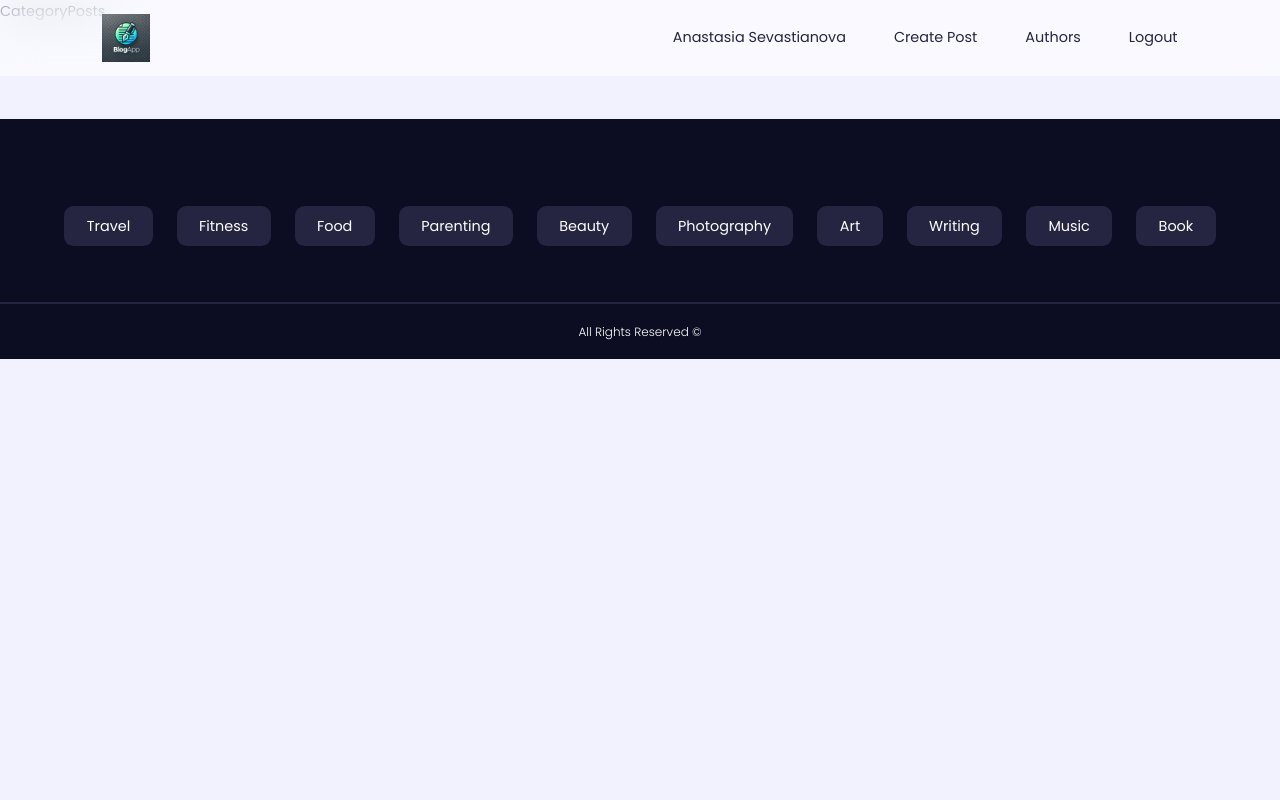
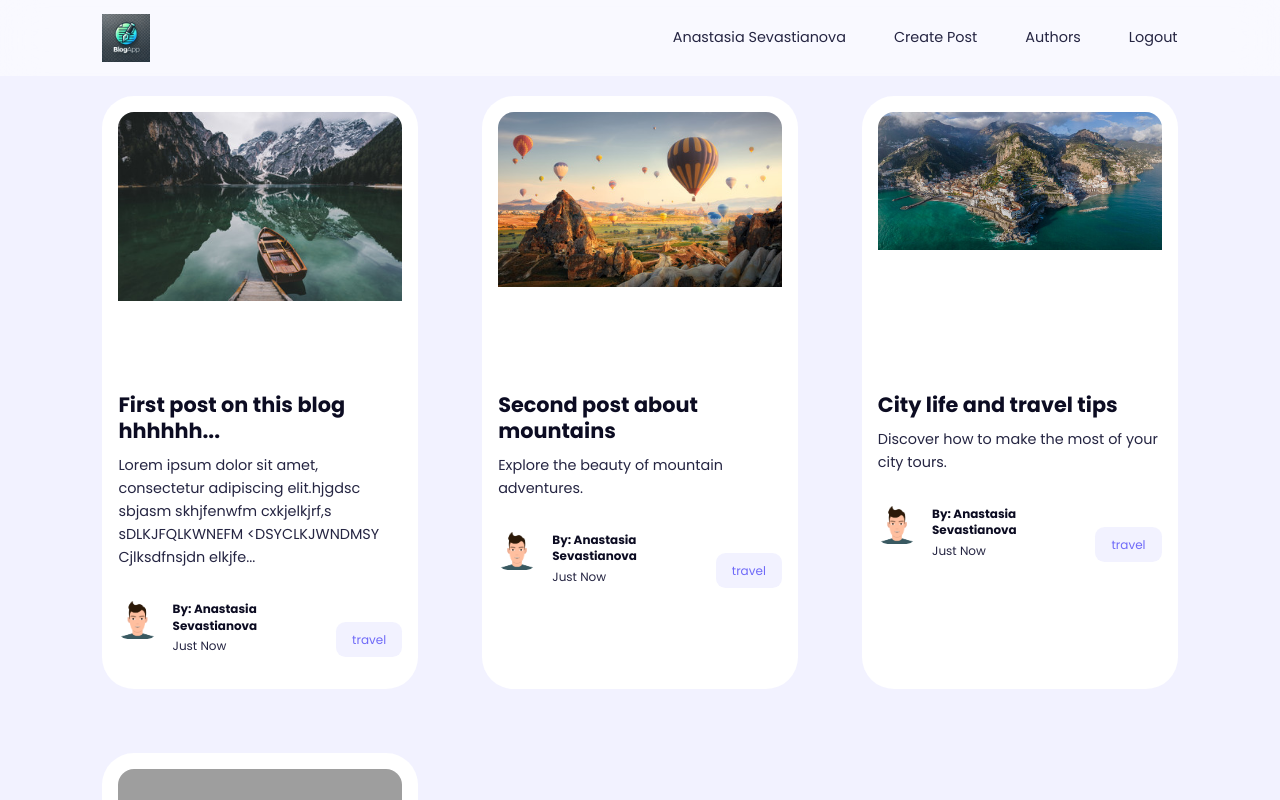
Before and after one commit to anastasia2022be1/mehr-blog, a React (Vite) app in the folder client/: page /posts/categories/Art in a window 1280 px wide. Shown: the top 800 px of the page. Built offline with nearby package versions, Linux system fonts and the light colour scheme; grey boxes are pictures that could not be loaded.

Commit message:
faet: Author- and CategoryPosts

```diff
--- a/client/src/pages/AuthorPosts.jsx
+++ b/client/src/pages/AuthorPosts.jsx
@@ -1,8 +1,25 @@
-import React from 'react'
+import React, { useState } from 'react'
+import { DUMMY_POSTS } from '../data.js'
+import PostItem from '../components/PostItem.jsx'
 
 const AuthorPosts = () => {
+  const [posts, setPosts] = useState(DUMMY_POSTS)
   return (
-    <div>AuthorPosts</div>
+   <section className="posts">
+      {posts.length > 0 ? <div className="container posts__container">
+        {posts.map(({ id, thumbnail, category, title, desc, authorID }) => (
+          <PostItem
+            key={id}
+            postID={id}
+            thumbnail={thumbnail}
+            category={category}
+            title={title}
+            desc={desc}
+            authorID={authorID}
+          />
+        ))}
+      </div> : <h2 className="center">No posts founds</h2>}
+    </section>
   )
 }
 
--- a/client/src/pages/CategoryPosts.jsx
+++ b/client/src/pages/CategoryPosts.jsx
@@ -1,8 +1,25 @@
-import React from 'react'
+import { useState } from 'react'
+import { DUMMY_POSTS } from '../data.js'
+import PostItem from '../components/PostItem.jsx'
 
 const CategoryPosts = () => {
+  const [posts, setPosts] = useState(DUMMY_POSTS)
   return (
-    <div>CategoryPosts</div>
+   <section>
+      {posts.length > 0 ? <div className="container posts__container">
+        {posts.map(({ id, thumbnail, category, title, desc, authorID }) => (
+          <PostItem
+            key={id}
+            postID={id}
+            thumbnail={thumbnail}
+            category={category}
+            title={title}
+            desc={desc}
+            authorID={authorID}
+          />
+        ))}
+      </div> : <h2 className="center">No posts founds</h2>}
+    </section>
   )
 }
 
```
